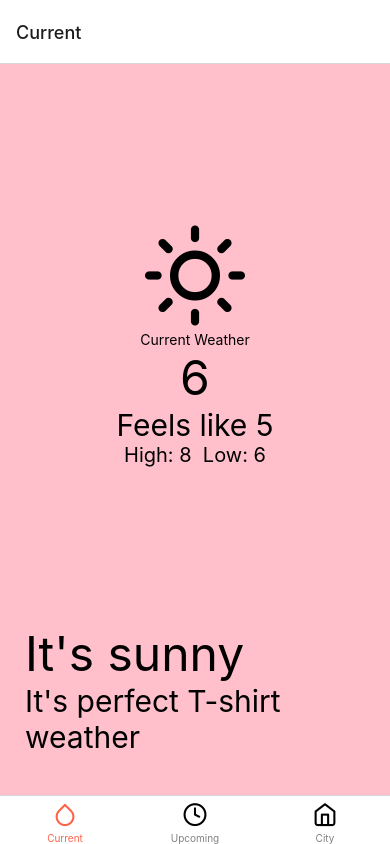
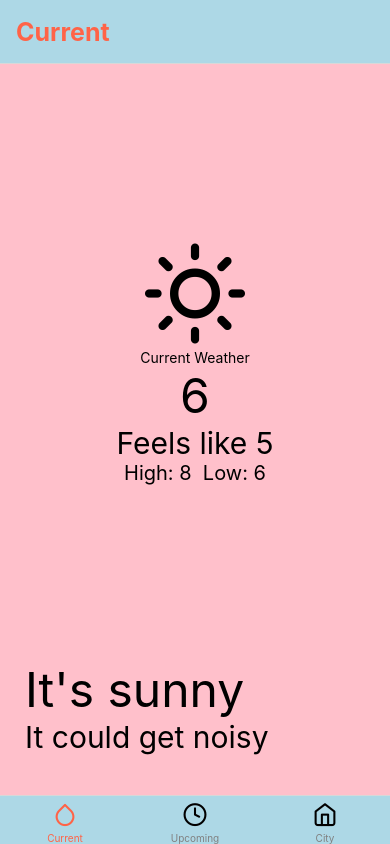
Before and after one commit to Matushini97/weather_app, a React Native app: screen /Current in a window 390 px wide. Built offline with nearby package versions, Linux system fonts and the light colour scheme.

Commit message:
feat: add Tabs component

```diff
--- a/App.js
+++ b/App.js
@@ -1,42 +1,12 @@
 import React from 'react'
-import CurrentWeather from "./src/screens/CurrentWeather"
-import UpcomingWeather from "./src/screens/UpcomingWeather"
-import City from "./src/screens/City"
-import {NavigationContainer} from "@react-navigation/native";
-import {createBottomTabNavigator} from "@react-navigation/bottom-tabs";
-import {Feather} from "@expo/vector-icons";
-
-const Tab = createBottomTabNavigator()
+import { NavigationContainer } from '@react-navigation/native'
+import Tabs from "./src/components/Tabs"
 
 const App = () => {
   return (
-      <NavigationContainer>
-          <Tab.Navigator screenOptions={{
-              tabBarActiveTintColor: 'tomato',
-              tabBarInactiveTintColor: 'grey',
-
-          }}>
-              <Tab.Screen
-                  name={'Current'}
-                  component={CurrentWeather}
-                  options={{
-                    tabBarIcon: ({focused}) => <Feather name={'droplet'} size={25} color={focused? 'tomato': 'black'}/>
-              }}/>
-              <Tab.Screen
-                  name={'Upcoming'}
-                  component={UpcomingWeather}
-                  options={{
-                    tabBarIcon: ({focused}) => <Feather name={'clock'} size={25} color={focused? 'tomato': 'black'}/>
-              }}/>
-              <Tab.Screen
-                  name={'City'}
-                  component={City}
-                  options={{
-                    tabBarIcon: ({focused}) => <Feather name={'home'} size={25} color={focused? 'tomato': 'black'}/>
-              }}/>
-
-          </Tab.Navigator>
-      </NavigationContainer>
+    <NavigationContainer>
+      <Tabs />
+    </NavigationContainer>
   )
 }
 
--- a/src/components/Tabs.js
+++ b/src/components/Tabs.js
@@ -0,0 +1,72 @@
+import React from 'react'
+import { createBottomTabNavigator } from '@react-navigation/bottom-tabs'
+import CurrentWeather from "../screens/CurrentWeather"
+import { Feather } from '@expo/vector-icons'
+import UpcomingWeather from "../screens/UpcomingWeather"
+import City from "../screens/City"
+
+const Tab = createBottomTabNavigator()
+
+const Tabs = () => {
+  return (
+    <Tab.Navigator
+      screenOptions={{
+        tabBarActiveTintColor: 'tomato',
+        tabBarInactiveTintColor: 'grey',
+        tabBarStyle: {
+          backgroundColor: 'lightblue'
+        },
+        headerStyle: {
+          backgroundColor: 'lightblue'
+        },
+        headerTitleStyle: {
+          fontWeight: 'bold',
+          fontSize: 25,
+          color: 'tomato'
+        }
+      }}
+    >
+      <Tab.Screen
+        name={'Current'}
+        component={CurrentWeather}
+        options={{
+          tabBarIcon: ({ focused }) => (
+            <Feather
+              name={'droplet'}
+              size={25}
+              color={focused ? 'tomato' : 'black'}
+            />
+          )
+        }}
+      />
+      <Tab.Screen
+        name={'Upcoming'}
+        component={UpcomingWeather}
+        options={{
+          tabBarIcon: ({ focused }) => (
+            <Feather
+              name={'clock'}
+              size={25}
+              color={focused ? 'tomato' : 'black'}
+            />
+          )
+        }}
+      />
+      <Tab.Screen
+        name={'City'}
+        component={City}
+        options={{
+          tabBarIcon: ({ focused }) => (
+            <Feather
+              name={'home'}
+              size={25}
+              color={focused ? 'tomato' : 'black'}
+            />
+          )
+        }}
+      />
+    </Tab.Navigator>
+  )
+}
+
+export default Tabs
--- a/src/screens/CurrentWeather.js
+++ b/src/screens/CurrentWeather.js
@@ -1,7 +1,8 @@
 import React from 'react'
 import { View, Text, SafeAreaView, StyleSheet } from 'react-native'
 import { Feather } from '@expo/vector-icons'
-import RowText from "../components/RowText";
+import RowText from "../components/RowText"
+import {weatherType} from "../utilities/weatherType";
 
 const CurrentWeather = () => {
   const {
@@ -29,11 +30,10 @@
           messageOneStyles={highLow}
           messageTwoStyles={highLow}
         />
-
       </View>
       <RowText
         messageOne={"It's sunny"}
-          messageTwo={"It's perfect T-shirt weather"}
+        messageTwo={weatherType['ThunderStorm'].message}
         containerStyles={bodyWrapper}
         messageOneStyles={description}
         messageTwoStyles={message}
--- /dev/null
+++ b/src/utilities/weatherType.js
@@ -0,0 +1,42 @@
+export const weatherType = {
+    ThunderStorm: {
+        icon: 'zap',
+        message: 'It could get noisy',
+        backgroundColor: '#000'
+    },
+    Drizzle: {
+        icon: 'cloud-rain',
+        message: 'It might rain a little',
+        backgroundColor: '#36454f'
+    },
+    Rain: {
+        icon: 'umbrella',
+        message: 'You will need an umbrella',
+        backgroundColor: '#0000ff'
+    },
+    Snow: {
+        icon: 'cloud-snow',
+        message: 'Lets build a snowman',
+        backgroundColor: '#7f6065'
+    },
+    Clear: {
+        icon: 'sun',
+        message: 'It is perfect T-shirt weather',
+        backgroundColor: '#e47200'
+    },
+    Clouds: {
+        icon: 'cloud',
+        message: 'You could live in the clouds',
+        backgroundColor: '#363636'
+    },
+    Haze: {
+        icon: 'wind',
+        message: 'It might be a bit damp',
+        backgroundColor: '#58586e'
+    },
+    Mist: {
+        icon: 'align-justify',
+        message: 'It might be hot to see',
+        backgroundColor: '#3e3e37'
+    }
+}
```
Also changed, not shown: src/components/IconText.js (+11 -14 lines), src/components/RowText.js (+6 -6 lines), src/screens/City.js (+15 -6 lines). Lines whose indentation alone changed are shown as unchanged.
